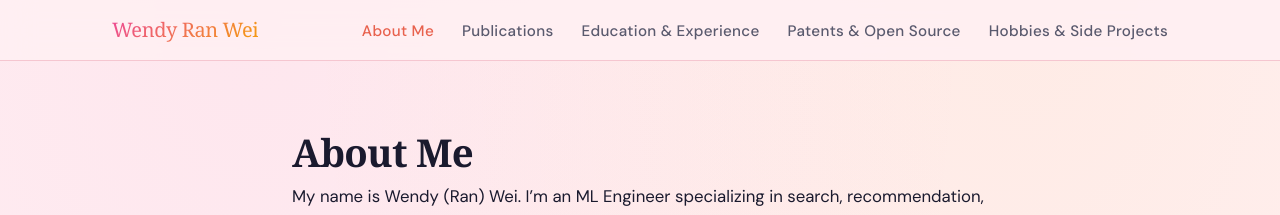
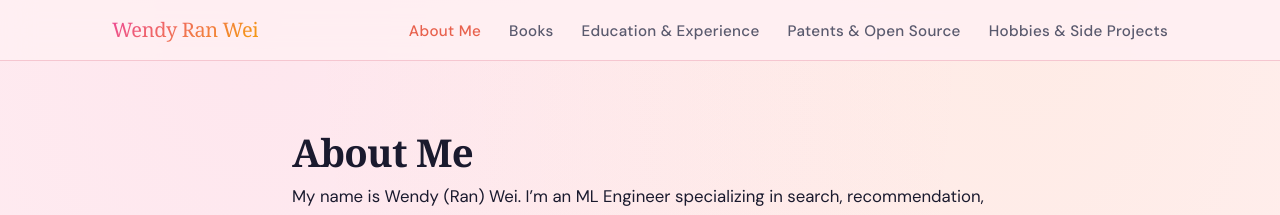
Before and after one commit to wendyran/wendyran.github.io, a Jekyll site: the page built from about.md, in a window 1280 px wide. Shown: the top 215 px of the page. Built offline with Jekyll 4.4.1, drawn with Linux system fonts in a browser that asks for light colours; some web fonts are replaced.

Commit message:
Update header.html

```diff
--- a/_includes/header.html
+++ b/_includes/header.html
@@ -6,7 +6,7 @@
     </button>
     <ul class="nav-links">
       <li><a href="{{ "/about/" | prepend: site.baseurl }}"{% if page.url == '/about/' %} class="active"{% endif %}>About Me</a></li>
-      <li><a href="{{ "/#publications" | prepend: site.baseurl }}">Publications</a></li>
+      <li><a href="{{ "/#publications" | prepend: site.baseurl }}">Books</a></li>
       <li><a href="{{ "/#education" | prepend: site.baseurl }}">Education &amp; Experience</a></li>
       <li><a href="{{ "/#patents" | prepend: site.baseurl }}">Patents &amp; Open Source</a></li>
       <li><a href="{{ "/#hobbies" | prepend: site.baseurl }}">Hobbies &amp; Side Projects</a></li>
```
